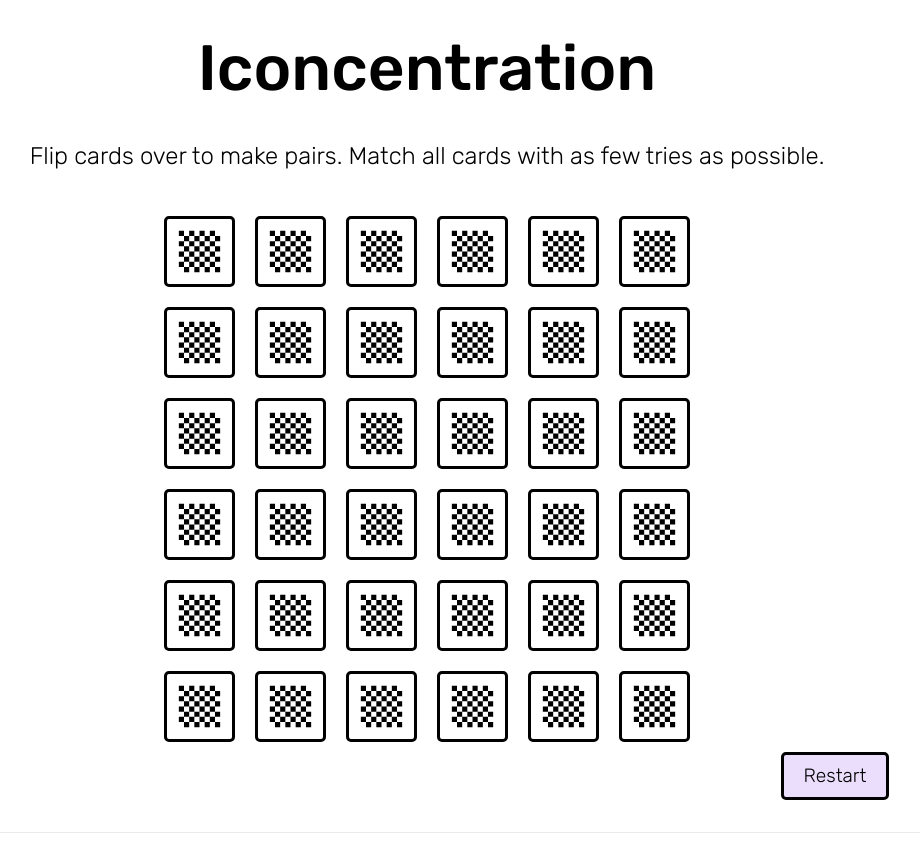
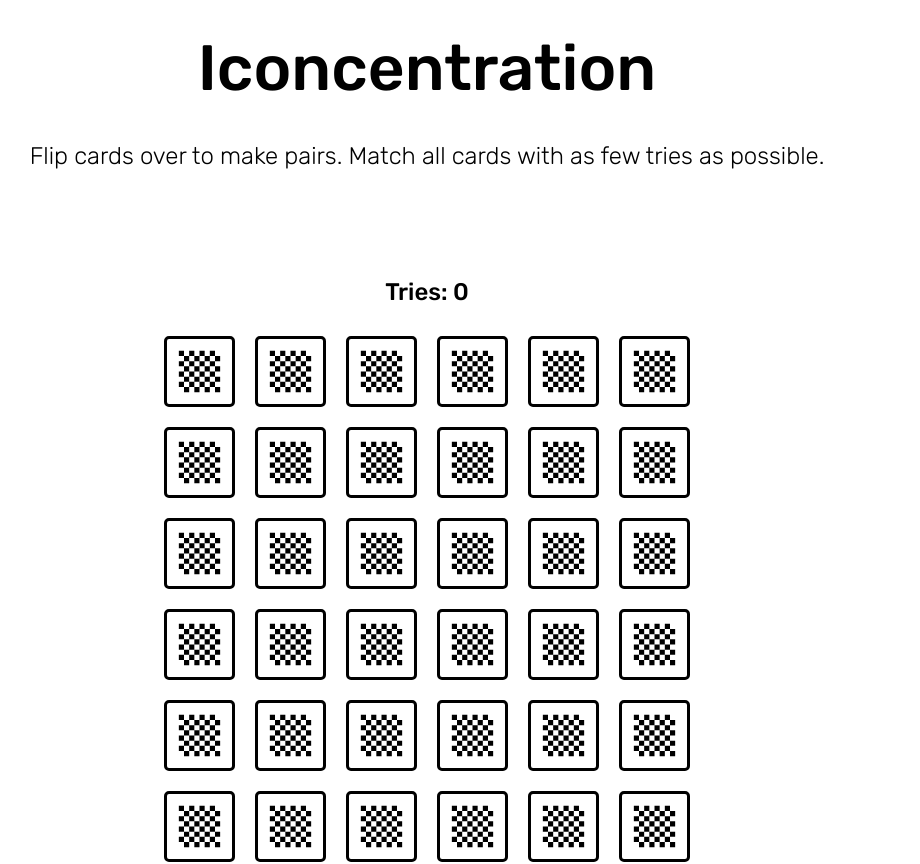
Before and after one commit to coopersita/iconcentration, a Next.js app: page /iconcentration/game in a window 1280 px wide. Shown: the top 864 px of the page, without its empty margins (213-1133 px from the left). Built offline with nearby package versions, Linux system fonts and the light colour scheme.

Commit message:
Added animation for cards, small fixes to layout

```diff
--- a/next.config.js
+++ b/next.config.js
@@ -1,7 +1,7 @@
 module.exports = {
   reactStrictMode: true,
   basePath: "/iconcentration",
-  // assetPrefix: "/iconcentrarion",
+  // // assetPrefix: "/iconcentrarion",
   async exportPathMap() {
     const paths = {
       "/": { page: "/" },
@@ -10,3 +10,7 @@ module.exports = {
     return paths;
   },
 };
+// const withBundleAnalyzer = require("@next/bundle-analyzer")({
+//   enabled: process.env.ANALYZE === "true",
+// });
+// module.exports = withBundleAnalyzer({});
--- a/package.json
+++ b/package.json
@@ -6,9 +6,11 @@
     "build": "next build",
     "start": "next start",
     "lint": "next lint",
-    "export" : "next export"
+    "export": "next export",
+    "analyze": "ANALYZE=true next build"
   },
   "dependencies": {
+    "@next/bundle-analyzer": "^12.0.7",
     "framer-motion": "^5.5.5",
     "next": "12.0.7",
     "react": "17.0.2",
--- a/pages/game.js
+++ b/pages/game.js
@@ -15,24 +15,12 @@ export default function Game() {
   const [cardsFlipped, setCardsFlipped] = useState([]);
   const [cardsMatched, setCardsMatched] = useState([]);
   const [isFinished, setFinished] = useState(false);
+  const [tries, setTries] = useState(0);
 
   let tileNumber = 0;
   let tileTransition = 0;
   let tiles = [];
   let gridSize = "grid6";
-
-  const variants = {
-    hidden: {
-      opacity: 0,
-    },
-    visible: {
-      opacity: 1,
-      transition: {
-        delay: 0.2,
-        duration: 0.6,
-      },
-    },
-  };
 
   switch (query.size) {
     case "s":
@@ -110,6 +98,7 @@ export default function Game() {
 
   useEffect(() => {
     if (flipCout.length === 2) {
+      setTries(tries + 1);
       let isMatch = false;
       if (tileOrder[flipCout[0]] === tileOrder[flipCout[1]]) {
         isMatch = true;
@@ -145,6 +134,7 @@ export default function Game() {
     tileOrder,
     cardsMatched,
     tileNumber,
+    tries,
   ]);
 
   useEffect(() => {
@@ -153,12 +143,26 @@ export default function Game() {
     }
   }, [cardsMatched, tileNumber]);
 
+  const variants = {
+    visible: (i) => ({
+      opacity: 1,
+      transition: {
+        delay: i * 0.02,
+      },
+    }),
+    hidden: { opacity: 0 },
+  };
+
   let cards = tileOrder.map((e, i) => (
-    <div
+    <motion.div
       className={`${cardsMatched[i] ? styles.matched : ""} ${
         isFinished ? styles.finished : ""
       }`}
       key={"card" + i + "-" + e}
+      variants={variants}
+      custom={i}
+      initial="hidden"
+      animate="visible"
     >
       <ReactCardFlip isFlipped={cardsFlipped[i]} flipDirection="horizontal">
         <Card
@@ -170,11 +174,10 @@ export default function Game() {
         />
         <Card iconSet={parseInt(query.icons)} index={e} callback={null} />
       </ReactCardFlip>
-    </div>
+    </motion.div>
   ));
 
   return (
-    <motion.div initial="hidden" animate="visible" variants={variants}>
     <div className="container">
       <Head>
         <title>Iconcentration</title>
@@ -185,7 +188,7 @@ export default function Game() {
           Flip cards over to make pairs. Match all cards with as few tries as
           possible.
         </p>
-
+        <h2 className={styles.tries}>Tries: {tries}</h2>
         <div className={gridSize + " grid"}>{cards}</div>
 
         <Link href="/" passHref>
@@ -202,6 +205,5 @@ export default function Game() {
         </a>
       </footer>
     </div>
-    </motion.div>
   );
 }
--- a/pages/index.js
+++ b/pages/index.js
@@ -18,7 +18,6 @@ export default function Home() {
   const variants = {
     hidden: {
       opacity: 0,
-      width: "90%",
     },
     visible: {
       opacity: 1,
--- a/styles/Game.module.css
+++ b/styles/Game.module.css
@@ -34,3 +34,7 @@
 .finished button {
     background-color: var(--purple);
 }
+
+.tries {
+    text-align: center;
+}
--- a/styles/globals.css
+++ b/styles/globals.css
@@ -110,6 +110,7 @@ button {
   display: block;
   margin-left: auto;
   background-color: var(--purple);
+  margin-top: 2em;
 }
 
 .selected {
```
Also changed, not shown: 1 other file (tests, documents, lock files or other folders). Lines whose indentation alone changed are shown as unchanged.
